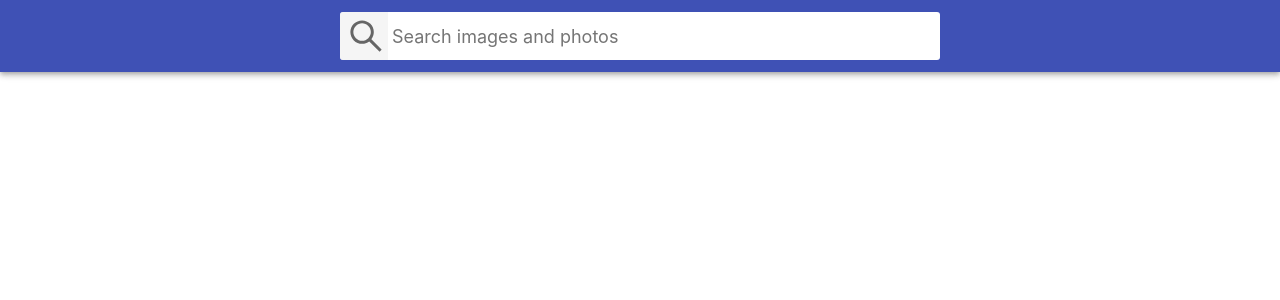
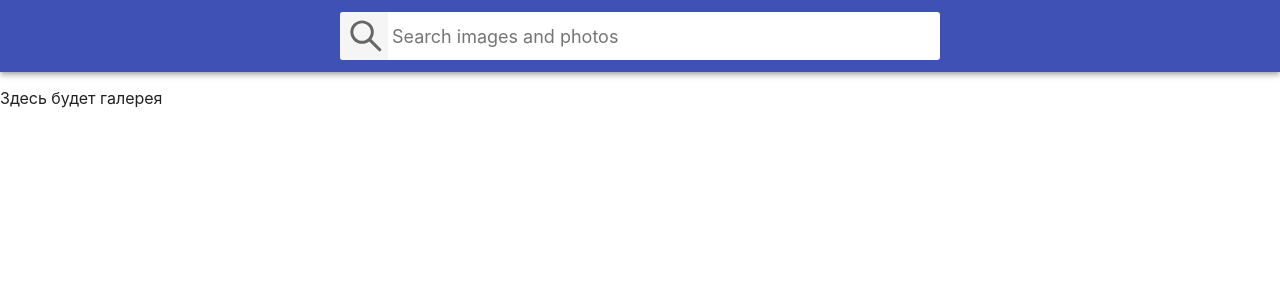
Before and after one commit to Eugenia-gal/goit-react-hw-03-image-finder, a React (Create React App) app: page / in a window 1280 px wide. Shown: the top 300 px of the page. Built offline with nearby package versions, Linux system fonts and the light colour scheme.

Commit message:
add image gallery component

```diff
--- a/src/App.js
+++ b/src/App.js
@@ -1,6 +1,7 @@
 import { Component } from 'react';
 import './App.css';
 import { SearchBar } from './Components/SearchBar/SearchBar';
+import { ImageGallery } from './Components/ImageGallery/ImageGallery';
 
 const STATUS = {
   IDLE: 'idle',
@@ -24,6 +25,7 @@ class App extends Component {
     return (
       <div className="App">
         <SearchBar onSubmit={this.saveSearchQuery} />
+        <ImageGallery />
       </div>
     );
   }
--- /dev/null
+++ b/src/Components/ImageGallery/ImageGallery.jsx
@@ -0,0 +1,9 @@
+import React, { Component } from 'react';
+
+export class ImageGallery extends Component {
+  render() {
+    return <div>Здесь будет галерея</div>;
+  }
+}
+
+export default ImageGallery;
--- /dev/null
+++ b/src/Components/ImageGallery/index.js
@@ -0,0 +1 @@
+export { default } from './ImageGallery';
```
Also changed, not shown: src/Components/ImageGallery/ImageGallery.module.scss (added).
